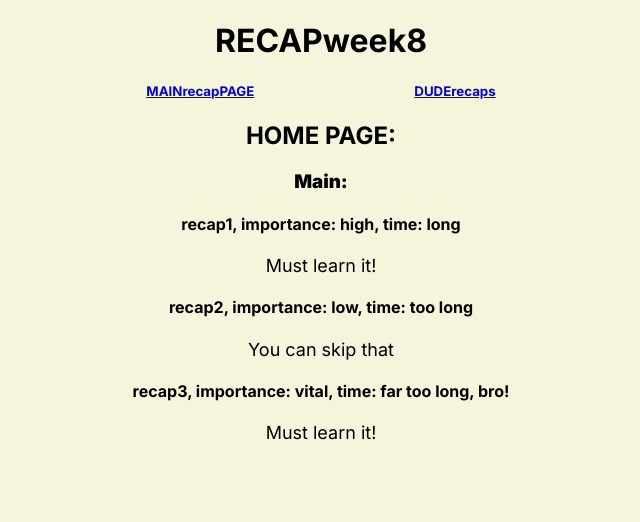
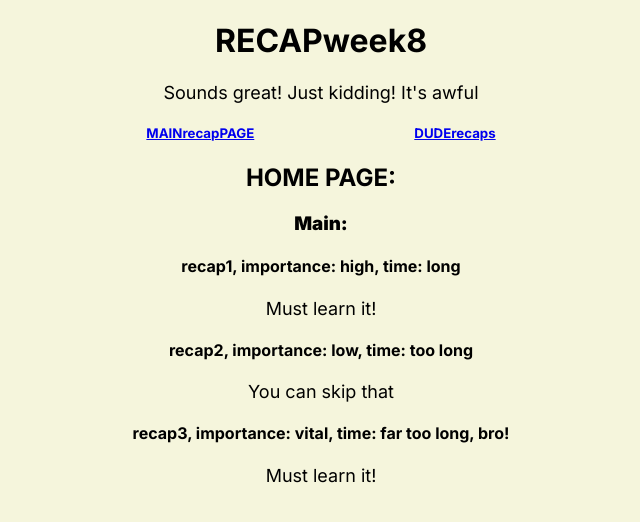
Before and after one commit to artur3087/Training-8-recap, a Next.js app: page / in a window 1280 px wide. Shown: the top 522 px of the page, without its empty margins (319-959 px from the left). Built offline with nearby package versions, Linux system fonts and the light colour scheme.

Commit message:
6th time dude

```diff
--- a/src/app/layout.js
+++ b/src/app/layout.js
@@ -17,6 +17,7 @@ export default function RootLayout({ children }) {
       <body className={inter.className}>
 
         <h1>RECAPweek8</h1>
+        <p> Sounds great! Just kidding! It's awful</p>
         <h5>
         <Link href="/">MAINrecapPAGE</Link>
         <Link href="/duderecaps">DUDErecaps</Link>
```
